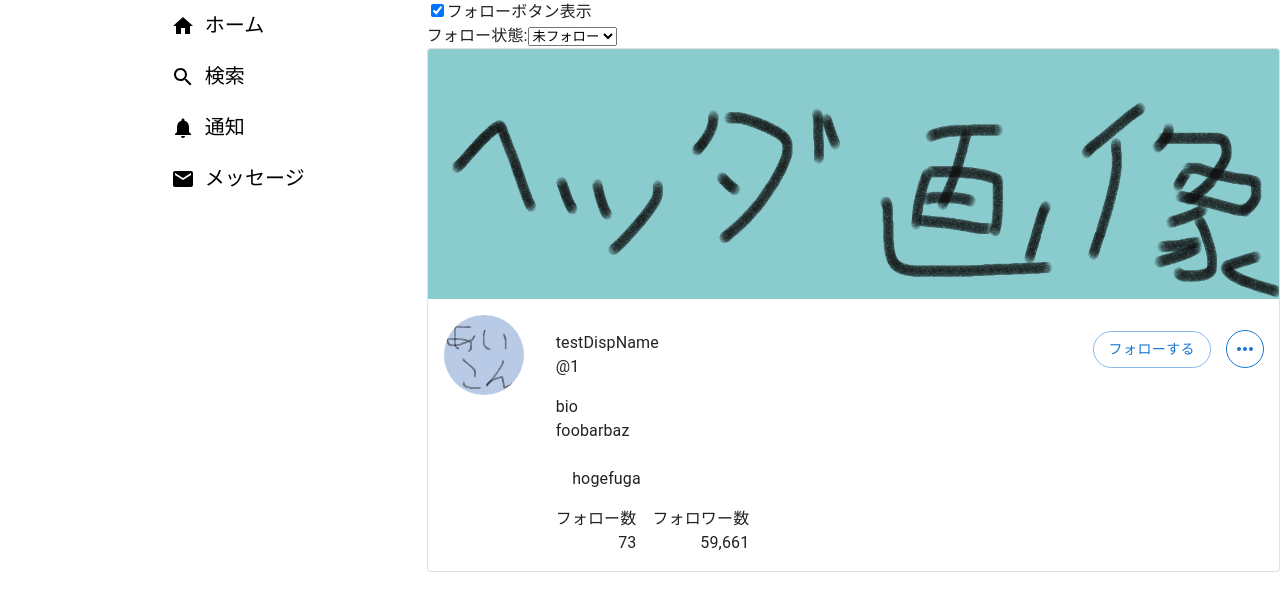
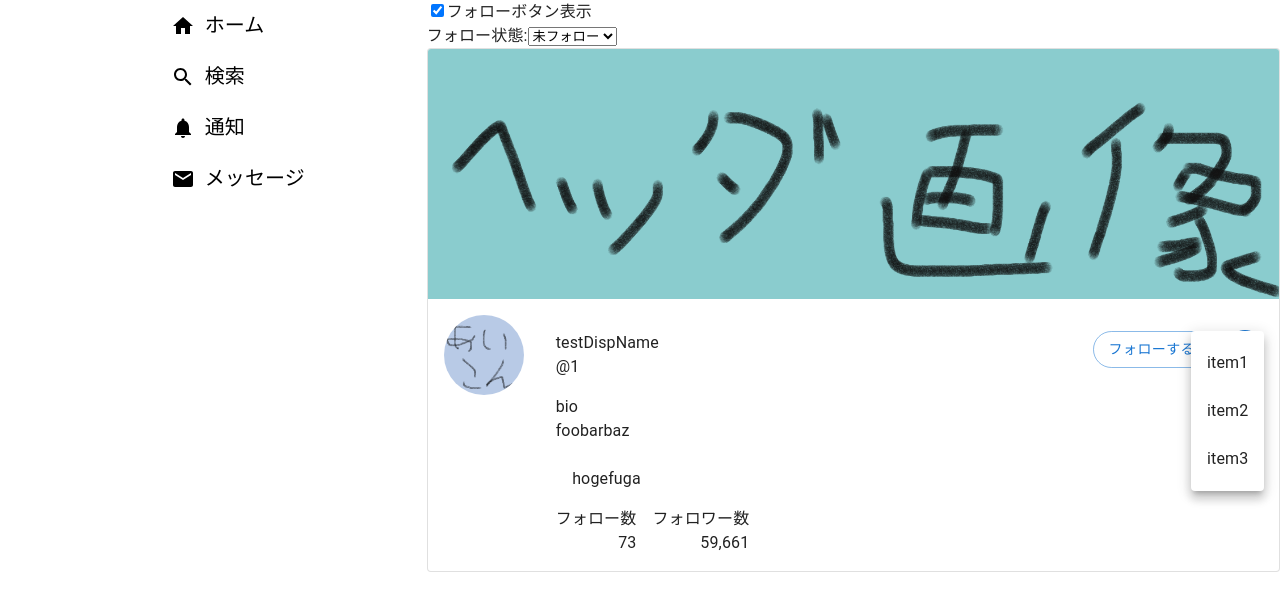
Before and after one commit to cuculus-dev/cuculus, a Next.js app: page /1 in a window 1280 px wide. Both pictures are taken after a click on the button 1245 px from the left and 349 px from the top of the page. Shown: the top 610 px of the page. Built offline with nearby package versions, Linux system fonts and the light colour scheme.

Commit message:
メニューの叩き台を作成

```diff
--- a/src/components/user/ProfileCard.tsx
+++ b/src/components/user/ProfileCard.tsx
@@ -10,12 +10,13 @@ import {
   styled,
 } from '@mui/material';
 import { usePathname, useRouter } from 'next/navigation';
-import { ReactElement, useState } from 'react';
+import { ReactElement, useRef, useState } from 'react';
 import {
   FollowButton,
   FollowStatus,
 } from '@/components/user/atoms/FollowButton';
 import { IconButton } from '@/components/common/atoms/IconButton';
+import MoreMenu from '@/components/user/atoms/MoreMenu';
 
 const UnselectableCard = styled(Card)`
   user-select: none;
@@ -118,8 +119,11 @@ export default function ProfileCard({
   // FIXME setShowFollowButton(globalState.loginUserId !== userName)
   const [getShowFollowButton, setShowFollowButton] = useState(true);
   const [getFollowStatus, setFollowStatus] = useState(followStatus ?? NaN);
+  const [getShowMoreMenu, setShowMoreMenu] = useState(false);
 
   const router = useRouter();
+
+  const moreMenuRef = useRef(null);
 
   const UserCount = ({
     label,
@@ -213,8 +217,18 @@ export default function ProfileCard({
                       />
                     )}
                     {/* ミートボールボタン */}
-                    <IconButton color="primary" variant="outlined">
+                    <IconButton
+                      ref={moreMenuRef}
+                      color="primary"
+                      variant="outlined"
+                      onClick={() => setShowMoreMenu(!getShowMoreMenu)}
+                    >
                       <MoreHoriz />
+
+                      <MoreMenu
+                        anchorEl={moreMenuRef.current}
+                        open={getShowMoreMenu}
+                      />
                     </IconButton>
                   </HFlex>
                 </FillFlex>
--- /dev/null
+++ b/src/components/user/atoms/MoreMenu.tsx
@@ -0,0 +1,36 @@
+'use client';
+
+import {
+  Menu as MuiDefaultMenu,
+  MenuItem as MuiDefaultMenuItem,
+  MenuProps,
+  styled,
+  ClickAwayListener,
+} from '@mui/material';
+
+const Menu = styled(MuiDefaultMenu)`
+  position: absolute;
+`;
+
+const MenuItem = styled(MuiDefaultMenuItem)``;
+
+type OmitKey = 'children' | 'disableScrollLock';
+
+interface MoreMenuProps extends Omit<MenuProps, OmitKey> {}
+
+export default function (props: MoreMenuProps) {
+  return (
+    <Menu
+      {...props}
+      disableScrollLock={true}
+      anchorOrigin={{
+        vertical: 'top',
+        horizontal: 'right',
+      }}
+    >
+      <MenuItem>item1</MenuItem>
+      <MenuItem>item2</MenuItem>
+      <MenuItem>item3</MenuItem>
+    </Menu>
+  );
+}
```
